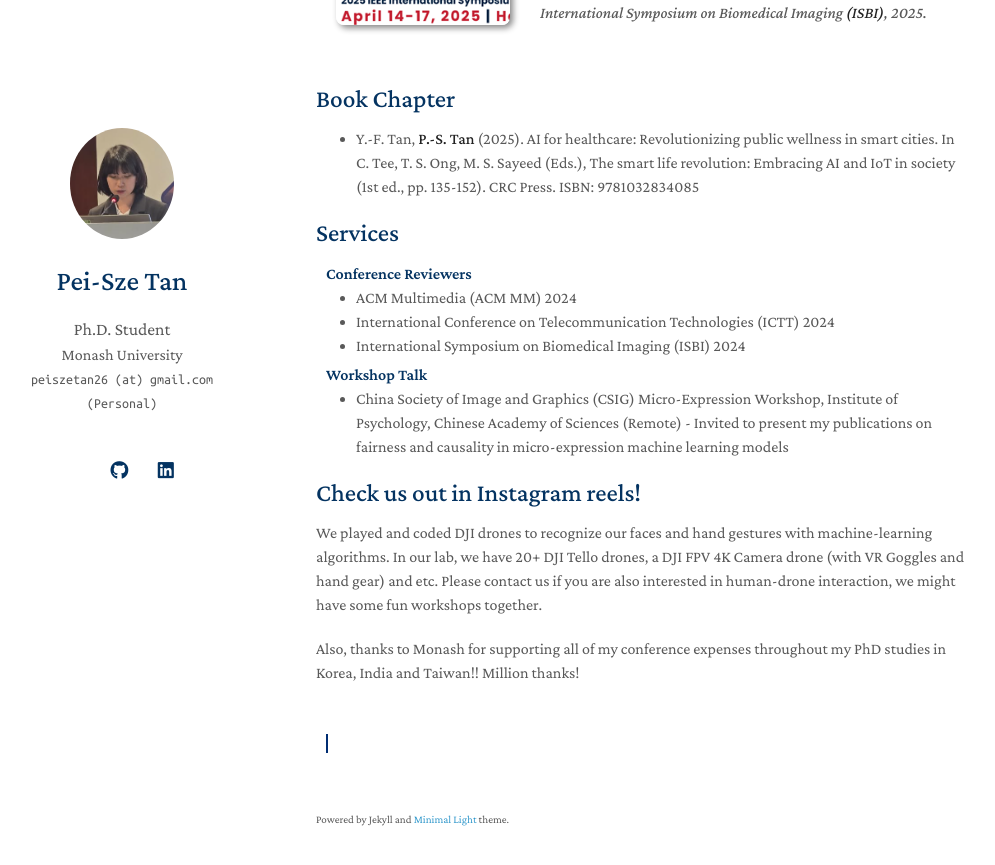
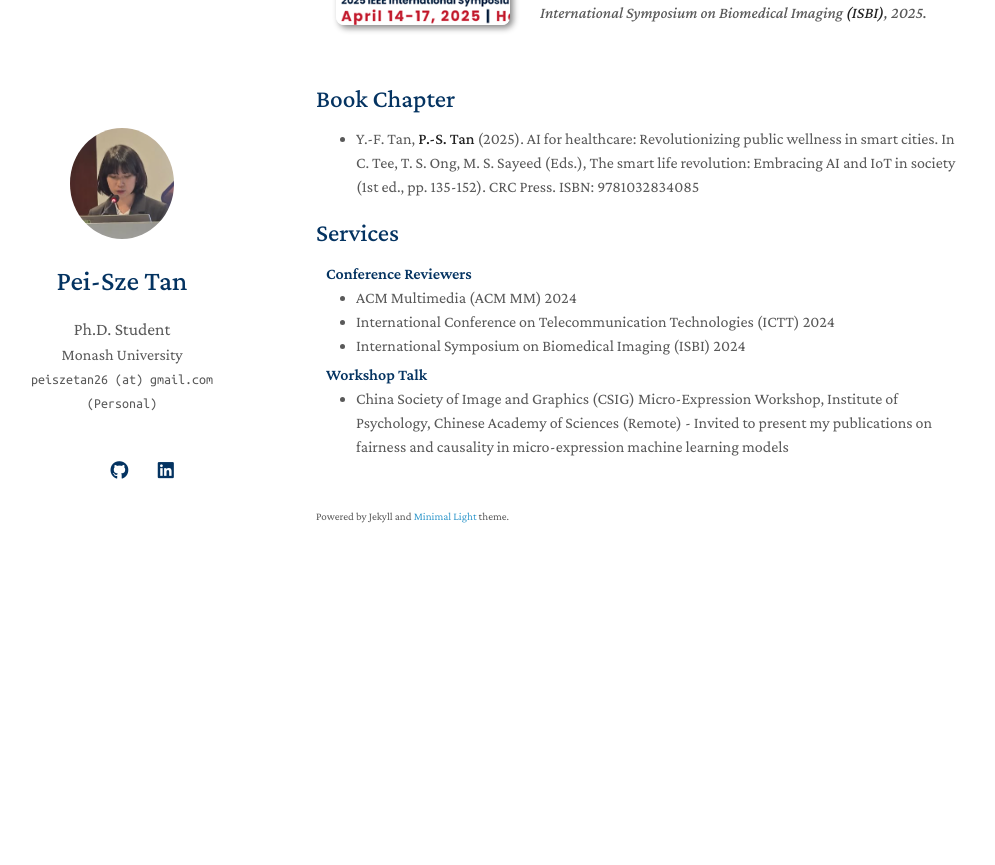
Before and after one commit to noobasuna/tpeisze, a Jekyll site: the page built from index.md, in a window 1280 px wide and 900 px high, scrolled down 1238 px. Shown: the top 865 px of the window, without its empty margins (154-1149 px from the left). Built offline with Jekyll 4.4.1, drawn with Linux system fonts in a browser that asks for light colours; a style sheet for code colours, icons or effects is not loaded; our own code applies the rules of GitHub Pages for plain Markdown files; after the commit the page ends 1835 px from its top, so only the background shows below that.

Commit message:
Update index.md

```diff
--- a/index.md
+++ b/index.md
@@ -21,18 +21,3 @@ I am a PhD student at Monash University Malaysia, supervised by Professor Raphae
 {% include_relative _includes/publications.md %}
 
 {% include_relative _includes/services.md %}
-
-## Check us out in Instagram reels!
-We played and coded DJI drones to recognize our faces and hand gestures with machine-learning algorithms.
-In our lab, we have 20+ DJI Tello drones, a DJI FPV 4K Camera drone (with VR Goggles and hand gear) and etc.
-Please contact us if you are also interested in human-drone interaction, we might have some fun workshops together.
-
-Also, thanks to Monash for supporting all of my conference expenses throughout my PhD studies in Korea, India and Taiwan!! Million thanks!
-
-<div style="display: flex; gap: 20px; flex-wrap: wrap; align-items: flex-start;" class="media-container">
-
-  <!-- Instagram Reel -->
-  <div style="flex: 1 1 320px; max-width: 320px;">
-    <blockquote class="instagram-media" data-instgrm-permalink="https://www.instagram.com/reel/C3CgQROvK5g/?hl=en" data-instgrm-version="14" style="width: 45%;"></blockquote>
-  </div>
-</div>
```
